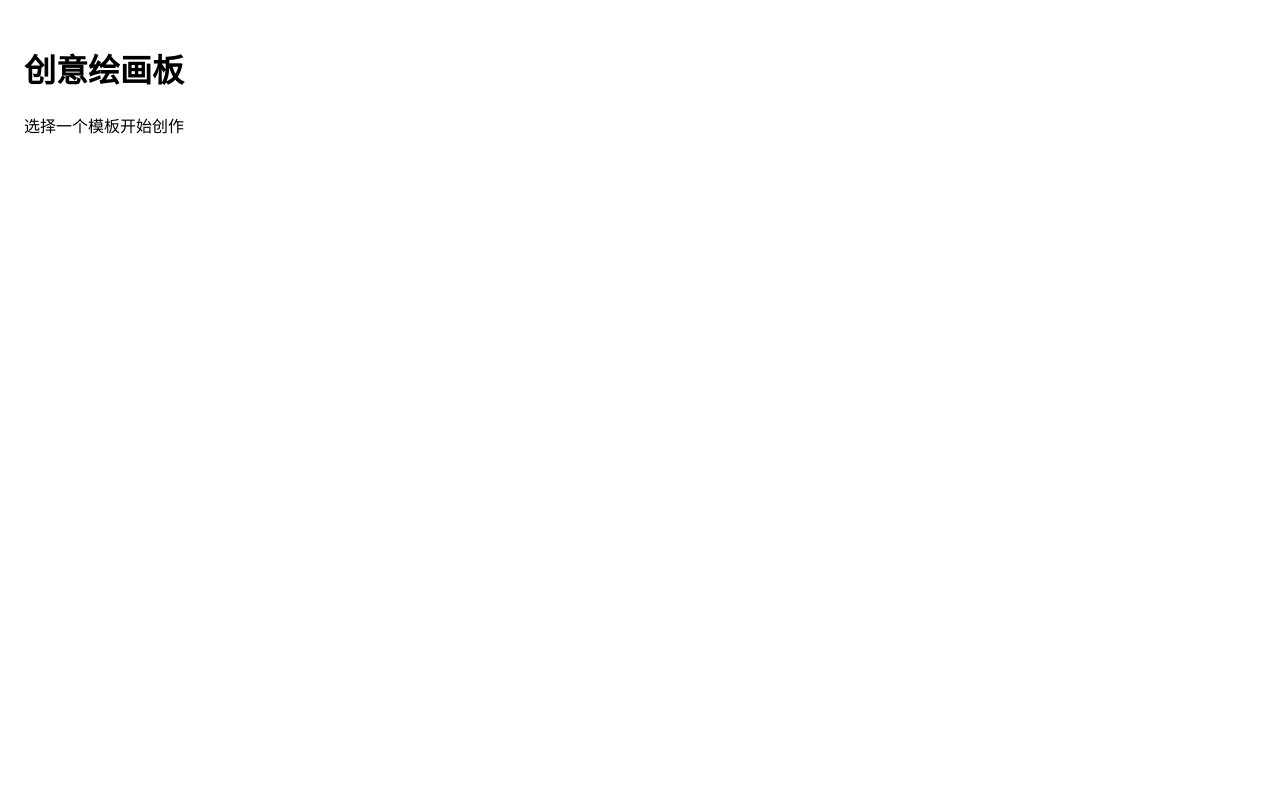
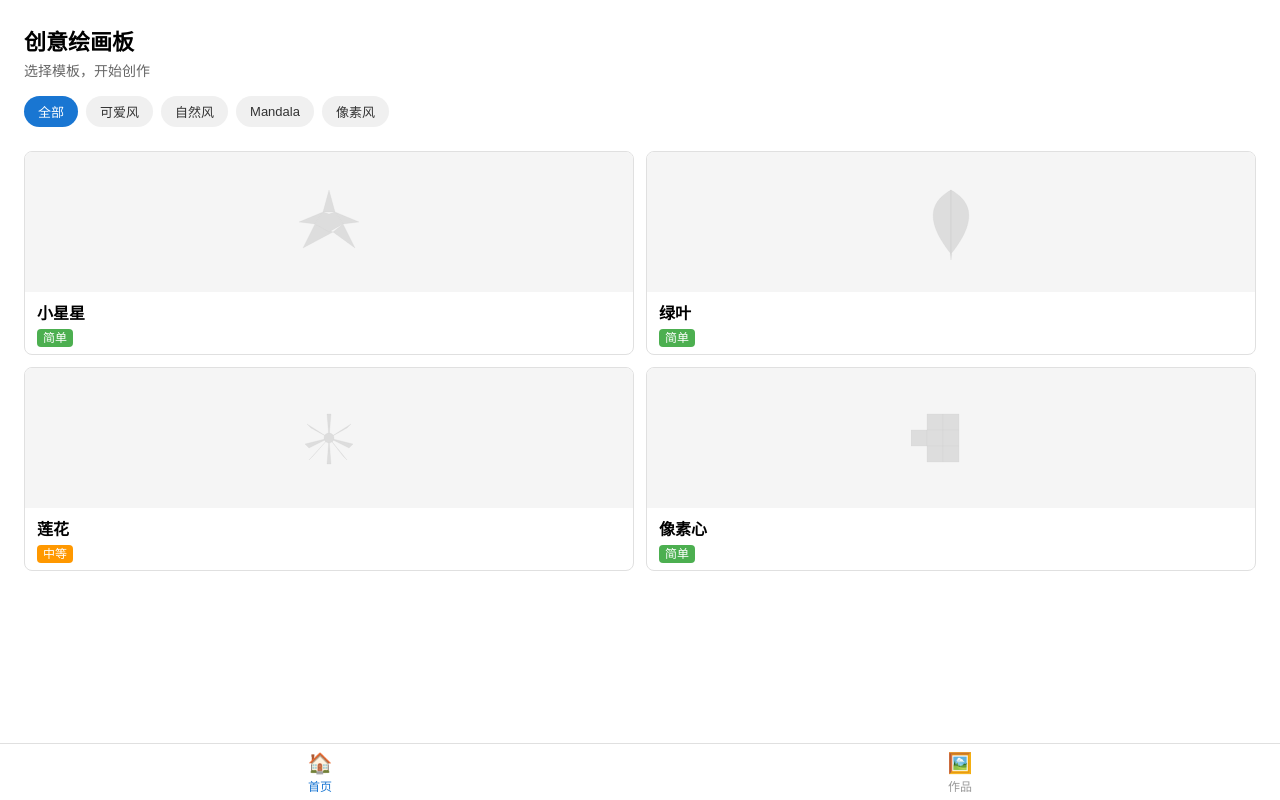
Before and after one commit to LINALINLINA/drawer, a React (Vite) app in the folder apps/web/: page / in a window 1280 px wide. Built offline with nearby package versions, Linux system fonts and the light colour scheme.

Commit message:
feat(web): implement Home page with template grid and category filter

```diff
--- /dev/null
+++ b/apps/web/src/components/BottomNav.tsx
@@ -0,0 +1,54 @@
+import { useNavigate, useLocation } from "react-router-dom";
+
+const tabs = [
+  { path: "/", label: "首页", icon: "🏠" },
+  { path: "/gallery", label: "作品", icon: "🖼️" },
+];
+
+export default function BottomNav() {
+  const navigate = useNavigate();
+  const location = useLocation();
+
+  return (
+    <nav
+      style={{
+        position: "fixed",
+        bottom: 0,
+        left: 0,
+        right: 0,
+        display: "flex",
+        justifyContent: "space-around",
+        alignItems: "center",
+        height: 56,
+        background: "#fff",
+        borderTop: "1px solid #e0e0e0",
+        paddingBottom: "env(safe-area-inset-bottom)",
+        zIndex: 100,
+      }}
+    >
+      {tabs.map((tab) => {
+        const active = location.pathname === tab.path;
+        return (
+          <button
+            key={tab.path}
+            onClick={() => navigate(tab.path)}
+            style={{
+              border: "none",
+              background: "none",
+              fontSize: 12,
+              color: active ? "#1976D2" : "#999",
+              display: "flex",
+              flexDirection: "column",
+              alignItems: "center",
+              gap: 2,
+              cursor: "pointer",
+            }}
+          >
+            <span style={{ fontSize: 20 }}>{tab.icon}</span>
+            {tab.label}
+          </button>
+        );
+      })}
+    </nav>
+  );
+}
--- /dev/null
+++ b/apps/web/src/components/TemplateCard.tsx
@@ -0,0 +1,75 @@
+import { useNavigate } from "react-router-dom";
+import type { Template } from "@drawer/template-engine";
+
+const difficultyLabel: Record<string, string> = {
+  easy: "简单",
+  medium: "中等",
+  hard: "困难",
+};
+
+const difficultyColor: Record<string, string> = {
+  easy: "#4CAF50",
+  medium: "#FF9800",
+  hard: "#F44336",
+};
+
+export default function TemplateCard({ template }: { template: Template }) {
+  const navigate = useNavigate();
+
+  return (
+    <div
+      onClick={() => navigate(`/editor/${template.id}`)}
+      style={{
+        border: "1px solid #e0e0e0",
+        borderRadius: 8,
+        overflow: "hidden",
+        cursor: "pointer",
+        background: "#fff",
+      }}
+    >
+      <div
+        style={{
+          height: 140,
+          background: "#f5f5f5",
+          display: "flex",
+          alignItems: "center",
+          justifyContent: "center",
+        }}
+      >
+        <svg
+          width={80}
+          height={80}
+          viewBox={
+            template.viewBox
+              ? `${template.viewBox.x} ${template.viewBox.y} ${template.viewBox.w} ${template.viewBox.h}`
+              : "0 0 400 400"
+          }
+        >
+          {template.regions.slice(0, 10).map((r) => (
+            <path
+              key={r.id}
+              d={r.path}
+              fill="#ddd"
+              stroke="#ccc"
+              strokeWidth={1}
+            />
+          ))}
+        </svg>
+      </div>
+      <div style={{ padding: "8px 12px" }}>
+        <div style={{ fontWeight: 600, marginBottom: 4 }}>{template.name}</div>
+        <span
+          style={{
+            fontSize: 12,
+            color: "#fff",
+            background: difficultyColor[template.difficulty],
+            padding: "2px 6px",
+            borderRadius: 4,
+          }}
+        >
+          {difficultyLabel[template.difficulty]}
+        </span>
+      </div>
+    </div>
+  );
+}
--- a/apps/web/src/pages/Home.tsx
+++ b/apps/web/src/pages/Home.tsx
@@ -1,8 +1,95 @@
+import { useState, useEffect } from "react";
+import {
+  loadTemplateIndex,
+  loadTemplate,
+  type Template,
+} from "@drawer/template-engine";
+import TemplateCard from "../components/TemplateCard";
+import BottomNav from "../components/BottomNav";
+
+const categories = [
+  { key: "all", label: "全部" },
+  { key: "cute", label: "可爱风" },
+  { key: "nature", label: "自然风" },
+  { key: "mandala", label: "Mandala" },
+  { key: "pixel", label: "像素风" },
+] as const;
+
 export default function Home() {
+  const [templates, setTemplates] = useState<Template[]>([]);
+  const [activeCategory, setActiveCategory] = useState<string>("all");
+  const [loading, setLoading] = useState(true);
+
+  useEffect(() => {
+    loadTemplateIndex("/templates/index.json").then(async (entries) => {
+      const loaded = await Promise.all(
+        entries.map((e) => loadTemplate(`/templates/${e.file}`)),
+      );
+      setTemplates(loaded.filter((t): t is Template => t !== null));
+      setLoading(false);
+    });
+  }, []);
+
+  const filtered =
+    activeCategory === "all"
+      ? templates
+      : templates.filter((t) => t.category === activeCategory);
+
   return (
-    <div style={{ padding: 16 }}>
-      <h1>创意绘画板</h1>
-      <p>选择一个模板开始创作</p>
+    <div style={{ paddingBottom: 72 }}>
+      <header style={{ padding: "16px 16px 8px" }}>
+        <h1 style={{ fontSize: 22, fontWeight: 700, margin: 0 }}>创意绘画板</h1>
+        <p style={{ fontSize: 14, color: "#666", margin: "4px 0 0" }}>
+          选择模板，开始创作
+        </p>
+      </header>
+
+      <div
+        style={{
+          display: "flex",
+          gap: 8,
+          padding: "8px 16px",
+          overflowX: "auto",
+        }}
+      >
+        {categories.map((c) => (
+          <button
+            key={c.key}
+            onClick={() => setActiveCategory(c.key)}
+            style={{
+              padding: "6px 14px",
+              borderRadius: 16,
+              border: "none",
+              fontSize: 13,
+              background: activeCategory === c.key ? "#1976D2" : "#f0f0f0",
+              color: activeCategory === c.key ? "#fff" : "#333",
+              cursor: "pointer",
+              whiteSpace: "nowrap",
+            }}
+          >
+            {c.label}
+          </button>
+        ))}
+      </div>
+
+      {loading ? (
+        <p style={{ textAlign: "center", color: "#999" }}>加载中...</p>
+      ) : (
+        <div
+          style={{
+            display: "grid",
+            gridTemplateColumns: "repeat(2, 1fr)",
+            gap: 12,
+            padding: 16,
+          }}
+        >
+          {filtered.map((t) => (
+            <TemplateCard key={t.id} template={t} />
+          ))}
+        </div>
+      )}
+
+      <BottomNav />
     </div>
   );
 }
```
